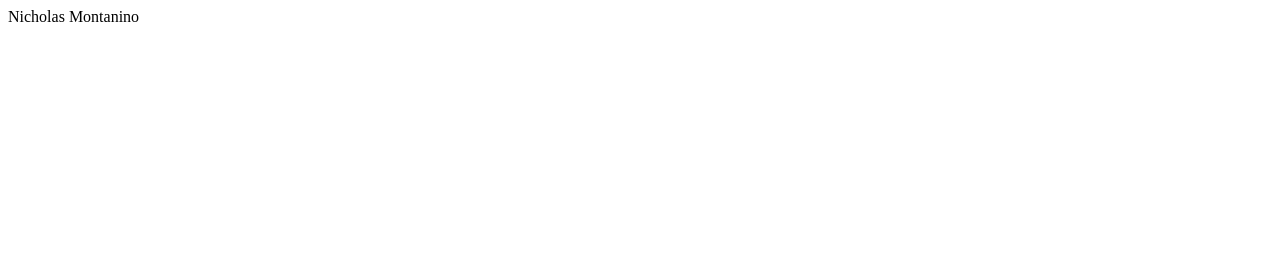
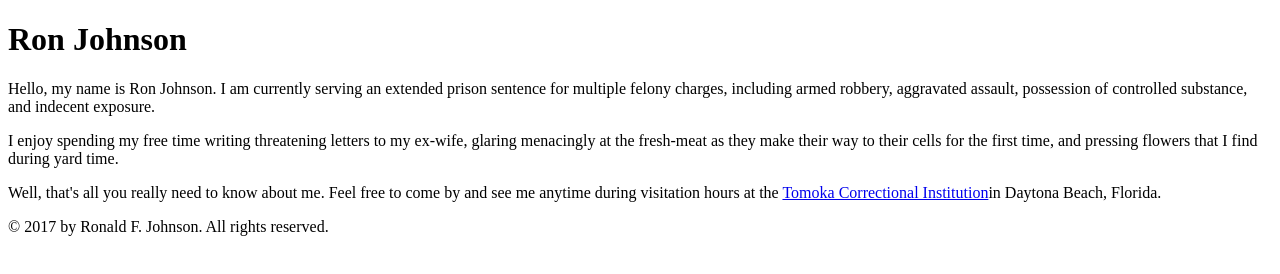
Before and after one commit to nmontanino/html-me-something, a plain HTML site: page index.html in a window 1280 px wide. Drawn offline with Linux system fonts and the light colour scheme.

Commit message:
added header, main, and footer to index

```diff
--- a/index.html
+++ b/index.html
@@ -1 +1,30 @@
-<p>Nicholas Montanino</p>
+<!DOCTYPE html>
+<html>
+    <head>
+        <title>The life and times of Ron Johnson</title>
+    </head>
+    <body>
+        <header>
+            <h1>Ron Johnson</h1>
+            <h2>
+            <!-- <ul>
+                <li>Home</li>
+                <li>About</li> -->
+        </header>
+
+        <main>
+            <article>
+                <p> Hello, my name is Ron Johnson. I am currently serving an extended prison sentence for multiple felony charges, including armed robbery, aggravated assault, possession of controlled substance, and indecent exposure.</p>
+                <p>I enjoy spending my free time writing threatening letters to my ex-wife, glaring menacingly at the fresh-meat as they make their way to their cells for the first time, and pressing flowers that I find during yard time. </p>
+                <p>Well, that's all you really need to know about me. Feel free to come by and see me anytime during visitation hours at the <a href="http://www.dc.state.fl.us/facilities/region2/282.html">Tomoka Correctional Institution</a>in Daytona Beach, Florida.</p>
+            </article>
+        </main>
+
+        <footer>
+             &copy; 2017 by Ronald F. Johnson. All rights reserved.
+
+        </footer>
+
+    </body>
+
+</html>
```
